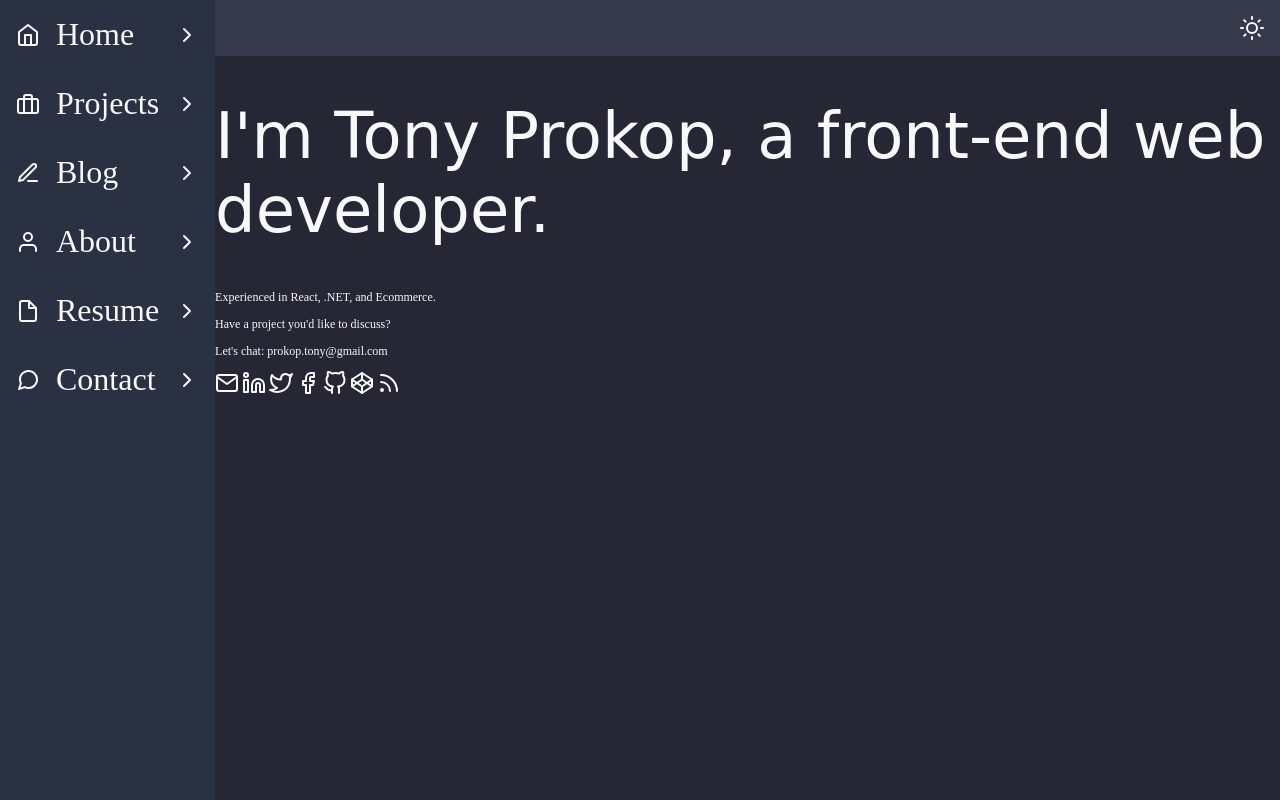
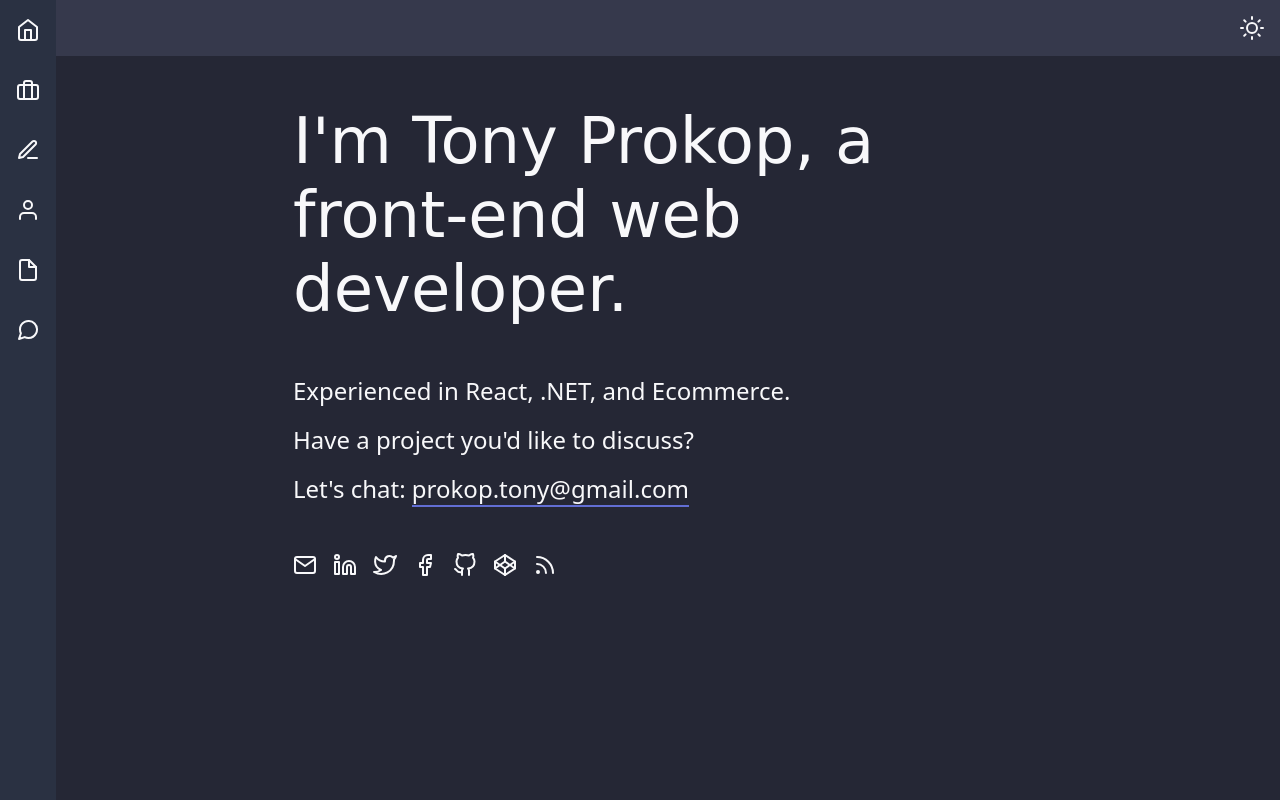
Before and after one commit to TonyProkop/tonyprokop.com, an Eleventy site: page eleventy-sample/index.njk in a window 1280 px wide. Built offline with nearby package versions, Linux system fonts and the light colour scheme; Eleventy itself is replaced by a stand-in of ours; files that its build step writes are made by us from their sources; a web font is replaced by a local one.

Commit message:
Work on menu

```diff
--- /dev/null
+++ b/eleventy-sample/_includes/index.js
@@ -0,0 +1,8 @@
+function toggleMenu() {
+  var menu = document.getElementById("menu")
+  if (menu.classList.contains("active")) {
+    menu.classList.remove("active")
+  } else {
+    menu.classList.add("active")
+  }
+}
--- a/eleventy-sample/_includes/layout.njk
+++ b/eleventy-sample/_includes/layout.njk
@@ -13,85 +13,74 @@
       {{css | cssmin | safe}}
       {{darkTheme | cssmin | safe}}
     </style>
+    {% set js %}
+    {% include "index.js" %}
+    {% endset %}
+    <script>
+      {{ js | jsmin | safe }}
+    </script>
   </head>
   <body>
-    <header  class="menu">
+    {% set links = [
+      {
+        linkUrl: '/',
+        text: 'Home',
+        iconClass: 'home',
+        iconUrl: 'icons/home.svg#home'
+      }, {
+        linkUrl: '/projects',
+        text: 'Projects',
+        iconClass: 'briefcase',
+        iconUrl: 'icons/briefcase.svg#briefcase'
+      }, {
+        linkUrl: '/blog',
+        text: 'Blog',
+        iconClass: 'blog',
+        iconUrl: 'icons/blog.svg#blog'
+      }, {
+        linkUrl: '/about',
+        text: 'About',
+        iconClass: 'user',
+        iconUrl: 'icons/user.svg#user'
+      }, {
+        linkUrl: '/resume',
+        text: 'Resumé',
+        iconClass: 'file',
+        iconUrl: 'icons/file.svg#file'
+      }, {
+        linkUrl: '/contact',
+        text: 'Contact',
+        iconClass: 'message-circle',
+        iconUrl: 'icons/message-circle.svg#message-circle'
+      }
+    ] %}
+    <header  id="menu">
       <ul>
+        {% for link in links %}
           <li>
-          <a href="/">
-            <svg class="home">
-              <use href="icons/home.svg#home"/>
+            <a href="{{link.linkUrl}}">
+              <svg class="{{link.iconClass}}">
+                <use href="{{link.iconUrl}}"/>
               </svg>
-            <span class="menu-item-text">Home</span>
+              <span class="menu-item-text">{{link.text}}</span>
               <svg class="chevron-right">
                 <use href="icons/chevron-right.svg#chevron-right"/>
               </svg>
             </a>
           </li>
-        <li>
-          <a href="/projects">
-            <svg class="briefcase">
-              <use href="icons/briefcase.svg#briefcase"/>
-            </svg>
-            <span class="menu-item-text">Projects</span>
-            <svg class="chevron-right">
-              <use href="icons/chevron-right.svg#chevron-right"/>
-            </svg>
-          </a>
-        </li>
-        <li>
-          <a href="/blog">
-            <svg class="blog">
-              <use href="icons/blog.svg#blog"/>
-            </svg>
-            <span class="menu-item-text">Blog</span>
-            <svg class="chevron-right">
-              <use href="icons/chevron-right.svg#chevron-right"/>
-            </svg>
-          </a>
-        </li>
-        <li>
-          <a href="/about">
-            <svg class="user">
-              <use href="icons/user.svg#user"/>
-            </svg>
-            <span class="menu-item-text">About</span>
-            <svg class="chevron-right">
-              <use href="icons/chevron-right.svg#chevron-right"/>
-            </svg>
-          </a>
-        </li>
-        <li>
-          <a href="/resume">
-            <svg class="file">
-              <use href="icons/file.svg#file"/>
-            </svg>
-            <span class="menu-item-text">Resume</span>
-            <svg class="chevron-right">
-              <use href="icons/chevron-right.svg#chevron-right"/>
-            </svg>
-          </a>
-        </li>
-        <li>
-          <a href="/contact">
-            <svg class="message-circle">
-              <use href="icons/message-circle.svg#message-circle"/>
-            </svg>
-            <span class="menu-item-text">Contact</span>
-            <svg class="chevron-right">
-              <use href="icons/chevron-right.svg#chevron-right"/>
-            </svg>
-          </a>
-        </li>
+        {% endfor %}
       </ul>
+      <div class="menu-toggle" onClick="toggleMenu()"></div>
     </header>
     <div class="top-bar">
       <svg class="sun">
         <use href="icons/sun.svg#sun"/>
       </svg>
     </div>
+    <div class="content-container">
       <div class="content">
         {{ content | safe }}
       </div>
+    </div>
   </body>
 </html>
--- a/eleventy-sample/dark-theme.scss
+++ b/eleventy-sample/dark-theme.scss
@@ -1,4 +1,12 @@
-.menu {
+.text-link {
+  border-bottom: 2px solid #626ed4;
+
+  &:hover {
+    background-color: #36394c;
+  }
+}
+
+#menu {
   background-color: #2a3142;
 }
 
@@ -6,11 +14,11 @@
   background-color: #36394c;
 }
 
-.content {
+.content-container {
   background-color: #252735;
 }
 
-.menu,
+#menu,
 .top-bar,
 .content {
   color: #f8f8fa;
--- a/eleventy-sample/index.njk
+++ b/eleventy-sample/index.njk
@@ -3,47 +3,52 @@ layout: layout.njk
 title: Home
 ---
 
-<h1>I'm Tony Prokop, a front-end web developer.</h1>
+<h1>I'm Tony Prokop, a <br/> front-end web developer.</h1>
 <p>Experienced in React, .NET, and Ecommerce.</p>
 <p>Have a project you'd like to discuss?</p>
 <p>
     Let's chat:
-    <a href="mailto:prokop.tony@gmail.com">prokop.tony@gmail.com</a>
+    <a href="mailto:prokop.tony@gmail.com" class="text-link">prokop.tony@gmail.com</a>
 </p>
+
+{% set links = [
+    {
+        linkUrl: 'mailto:prokop.tony@gmail.com',
+        class: 'mail',
+        iconUrl: '/icons/mail.svg#mail'
+    }, {
+        linkUrl: 'https://www.linkedin.com/in/tony-prokop',
+        class: 'linkedin',
+        iconUrl: '/icons/linkedin.svg#linkedin'
+    }, {
+        linkUrl: 'https://twitter.com/tony_prokop',
+        class: 'twitter',
+        iconUrl: '/icons/twitter.svg#twitter'
+    }, {
+        linkUrl: 'https://www.facebook.com/tony.prokop.9',
+        class: 'facebook',
+        iconUrl: '/icons/facebook.svg#facebook'
+    }, {
+        linkUrl: 'https://github.com/TonyProkop',
+        class: 'github',
+        iconUrl: '/icons/github.svg#github'
+    }, {
+        linkUrl: '',
+        class: 'codepen',
+        iconUrl: '/icons/codepen.svg#codepen'
+    }, {
+        linkUrl: '',
+        class: 'rss',
+        iconUrl: '/icons/rss.svg#rss'
+    }
+] %}
+
 <div class="external-links">
-    <a href="mailto:prokop.tony@gmail.com">
-        <svg class="mail">
-            <use href="/icons/mail.svg#mail"/>
-        </svg>
-    </a>
-    <a href="">
-        <svg class="linkedin">
-            <use href="/icons/linkedin.svg#linkedin"/>
-        </svg>
-    </a>
-    <a href="">
-        <svg class="twitter">
-            <use href="/icons/twitter.svg#twitter"/>
-        </svg>
-    </a>
-    <a href="">
-        <svg class="facebook">
-            <use href="/icons/facebook.svg#facebook"/>
-        </svg>
-    </a>
-    <a href="">
-        <svg class="github">
-            <use href="/icons/github.svg#github"/>
-        </svg>
-    </a>
-    <a href="">
-        <svg class="codepen">
-            <use href="/icons/codepen.svg#codepen"/>
-        </svg>
-    </a>
-    <a href="">
-        <svg class="rss">
-            <use href="/icons/rss.svg#rss"/>
-        </svg>
-    </a>
+    {% for link in links %}
+        <a href="{{link.linkUrl}}" target="_blank" rel="noopener noreferrer">
+            <svg class="{{link.class}}">
+                <use href="{{link.iconUrl}}"/>
+            </svg>
+        </a>
+    {% endfor %}
 </div>
--- a/eleventy-sample/index.scss
+++ b/eleventy-sample/index.scss
@@ -5,6 +5,7 @@ body {
   grid-template-rows: auto 1fr;
   height: 100vh;
   font-size: 12px;
+  font-family: system-ui, sans-serif;
 }
 
 a {
@@ -15,11 +16,18 @@ h1 {
   font-size: 4rem;
   font-family: Sniglet, cursive;
   font-weight: normal;
+  margin: 3rem 0;
 }
 
-.menu {
+p {
+  font-size: 1.5rem;
+  margin: 1rem 0;
+}
+
+#menu {
   grid-column: 1 / 2;
   grid-row: 1 / 3;
+  position: relative;
 
   ul {
     list-style: none;
@@ -29,7 +37,7 @@ h1 {
 
   li {
     padding: 1rem;
-    font-size: 2rem;
+    font-size: 1.5rem;
 
     a {
       display: flex;
@@ -40,11 +48,40 @@ h1 {
       width: 30px;
       height: auto;
     }
+  }
+
+  .menu-item-text {
+    flex-grow: 1;
+    padding: 0 1rem;
+    font-family: Sniglet, cursive;
+  }
+
+  &.active {
+    .menu-item-text,
+    .chevron-right {
+      opacity: 1;
+    }
 
     .menu-item-text {
-      flex-grow: 1;
-      padding: 0 1rem;
+      width: unset;
     }
+  }
+
+  .menu-item-text,
+  .chevron-right {
+    transition: all 1s;
+    opacity: 0;
+    width: 0;
+    padding: 0;
+  }
+
+  .menu-toggle {
+    position: absolute;
+    top: 0;
+    bottom: 0;
+    right: 0;
+    width: 5px;
+    cursor: grabbing;
   }
 }
 
@@ -59,9 +96,16 @@ h1 {
   padding: 1rem;
 }
 
-.content {
+.content-container {
   grid-column: 2 / 3;
   grid-row: 2 / 3;
+  overflow-y: scroll;
+}
+
+.content {
+  padding: 0 3rem;
+  max-width: 750px;
+  margin: auto;
 }
 
 .home,
@@ -90,3 +134,21 @@ h1 {
   width: 24px;
   height: 24px;
 }
+
+.external-links {
+  margin: 3rem 0;
+  display: flex;
+
+  a {
+    display: block;
+    margin: 0 0.5rem;
+
+    &:first-child {
+      margin-left: 0;
+    }
+
+    &:last-child {
+      margin-right: 0;
+    }
+  }
+}
--- a/eleventy-sample/package.json
+++ b/eleventy-sample/package.json
@@ -4,7 +4,8 @@
   "description": "",
   "main": "index.js",
   "scripts": {
-    "test": "echo \"Error: no test specified\" && exit 1"
+    "test": "echo \"Error: no test specified\" && exit 1",
+    "run": "eleventy --serve"
   },
   "keywords": [],
   "author": "",
@@ -14,6 +15,7 @@
     "clean-css": "^4.2.1",
     "fs-extra": "^8.1.0",
     "path": "^0.12.7",
-    "sass": "^1.24.4"
+    "sass": "^1.24.4",
+    "terser": "^4.6.3"
   }
 }
```
Also changed, not shown: eleventy-sample/.eleventy.js, eleventy-sample/_includes/dark-theme.css, eleventy-sample/_includes/index.css, 3 other files. Lines whose indentation alone changed are shown as unchanged.
